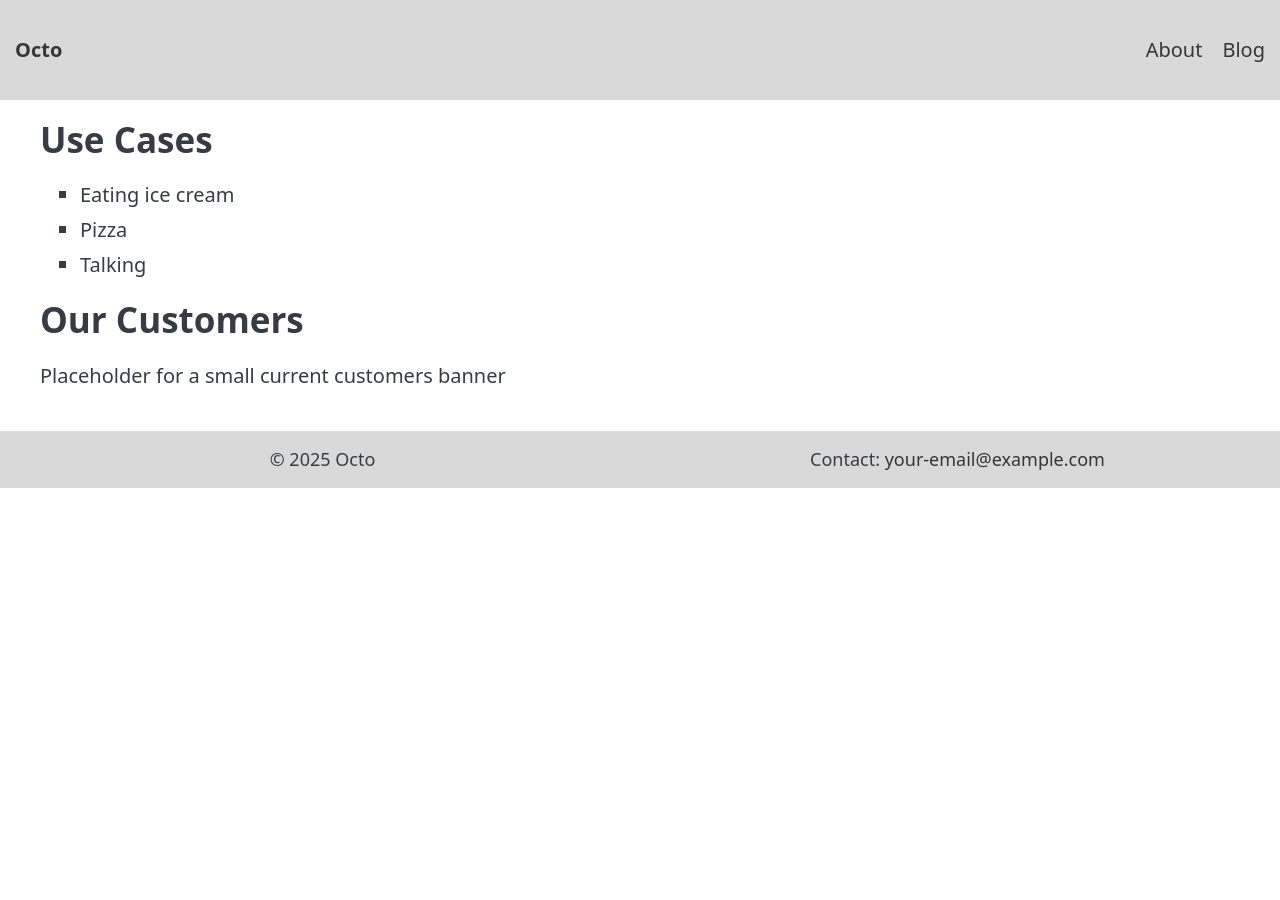
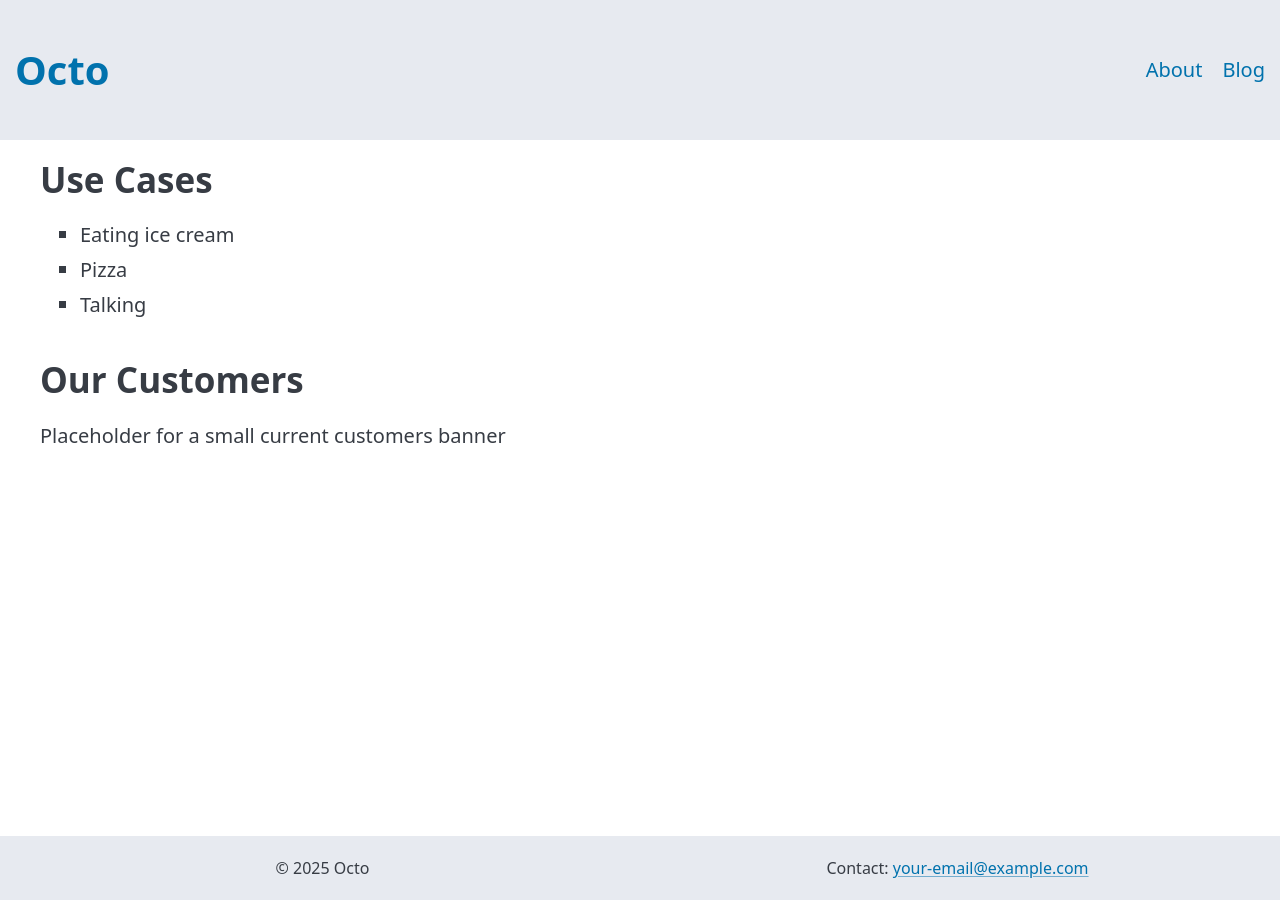
Before and after one commit to ktrnka/solid-octo-guide, a Jekyll site: the page built from solid-octo-guide/index.html, in a window 1280 px wide. Built offline with Jekyll 4.4.1, drawn with Linux system fonts in a browser that asks for light colours.

Commit message:
Getting the footer to stay at the bottom

```diff
--- a/solid-octo-guide/_includes/header.html
+++ b/solid-octo-guide/_includes/header.html
@@ -1,6 +1,6 @@
 <header class="site-header">
   <nav>
-    <ul><li><strong><a href="{{ site.baseurl }}/">{{ site.title }}</a></strong></li></ul>
+    <ul><li><strong class="title"><a href="{{ site.baseurl }}/">{{ site.title }}</a></strong></li></ul>
 
     <ul>
       <li><a href="{{ site.baseurl }}/about">About</a></li>
--- a/solid-octo-guide/_layouts/default.html
+++ b/solid-octo-guide/_layouts/default.html
@@ -1,10 +1,9 @@
 <!doctype html>
-<html lang="{{ site.lang | default: " en-US" }}">
+<html lang="{{ site.lang | default: 'en-US' }}" data-theme="light">
 
 <head>
     <meta name="viewport" content="width=device-width, initial-scale=1">
     <meta charset="utf-8">
-    <meta name="color-scheme" content="dark">
 
     <title>{{site.title}}: {{ page.title }}</title>
 
--- a/solid-octo-guide/_sass/main.scss
+++ b/solid-octo-guide/_sass/main.scss
@@ -1,65 +1,41 @@
-/* Global Styles */
 
-
-/* Base palette */
-$jet: #353535;
-$teal: #3c6e71;
-$white: #ffffff;
-$platinum: #d9d9d9;
-$indigo: #284b63;
-$black: #000000;
-
-/* Logical colors */
-$primary-text: $white;
-$primary-highlight-text: $white;
-$primary-subdued-text: $platinum;
-$primary-color-text: $teal;
-$inverted-text: $jet;
-
-
-// body {
-//   font-family: $font-family;
-//   color: $primary-text;
-//   background-color: $primary-background;
-//   margin: 0;
-// }
-
-// main {
-//   padding: 20px;
-// }
-
-.site-header {
-  background: $platinum;
-  padding: 15px;
+body {
+  min-height: 100vh;
+  display: flex;
+  flex-direction: column;
 }
 
-.site-footer {
-  background: $platinum;
+.container {
+  display: flex;
+  flex-direction: column;
+}
+
+header {
+  background: var(--pico-muted-border-color);
   padding: 15px;
-  font-size: 0.9em;
-  text-align: center;
 
-  table {
-    background-color: $platinum;
-    padding: 0;
-    margin: 0;
-
-    td {
-      background-color: $platinum;
-
-    }
+  .title {
+    font-size: 2rem;
   }
 }
 
-a {
-  text-decoration: none;
-  color: $jet;
+footer {
+  background: var(--pico-muted-border-color);
+  margin-top: auto;
+  padding: 15px;
+  font-size: 0.8em;
+  text-align: center;
+}
 
-  &:hover {
-    color: black;
-    text-decoration: underline;
-  }
-}
+// a {
+//   text-decoration: none;
+//   color: $jet;
+
+//   &:hover {
+//     color: black;
+//     text-decoration: underline;
+//   }
+// }
 
 // .blog-post {
 //   margin-bottom: 20px;
```
